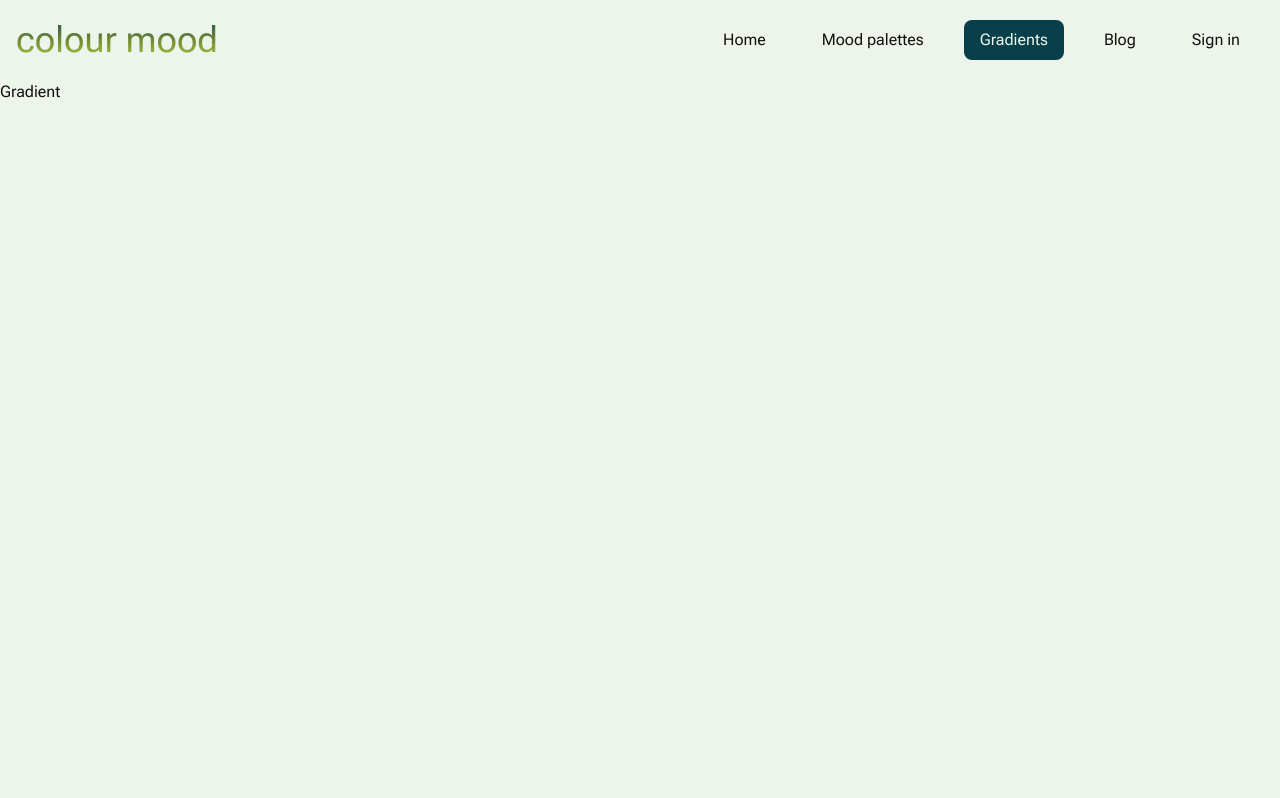
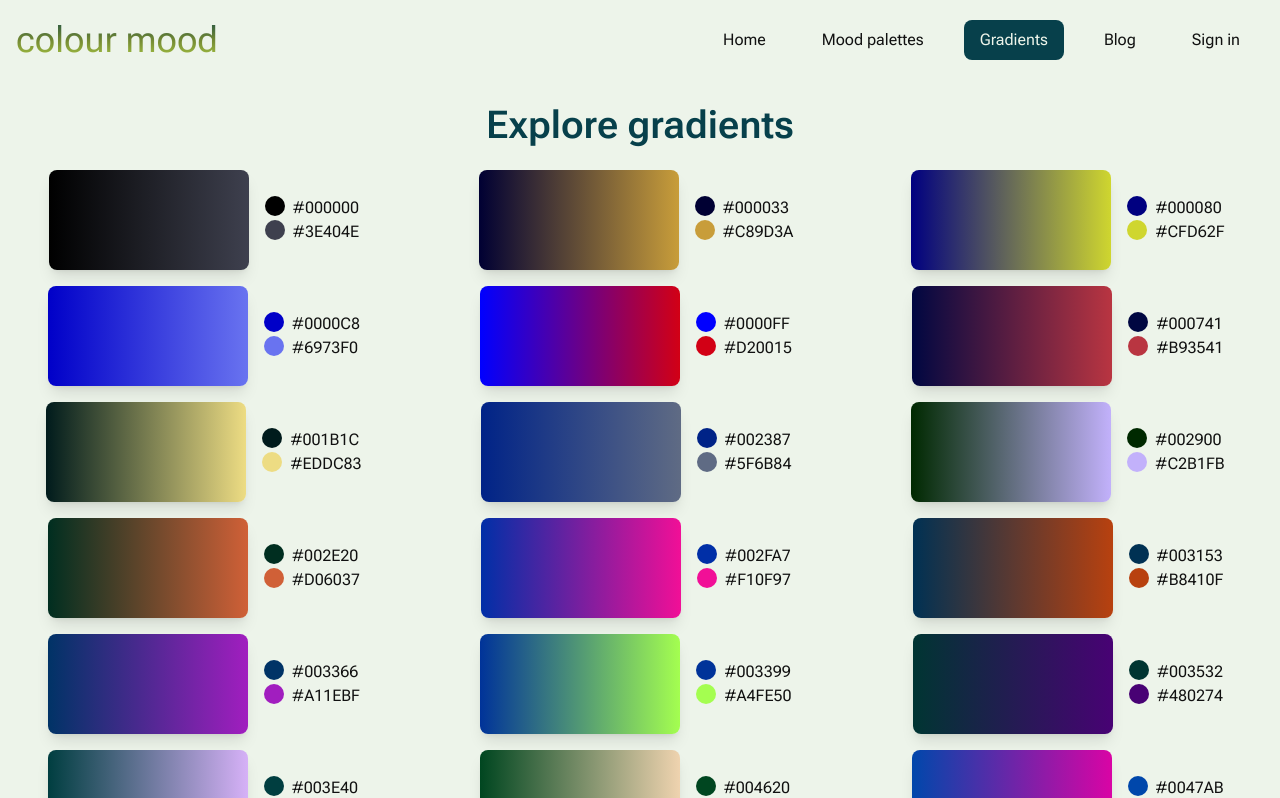
Before and after one commit to motuncoded/colourmood, a Next.js app: page /gradient in a window 1280 px wide. Shown: the top 798 px of the page. Built offline with nearby package versions, Linux system fonts and the light colour scheme.

Commit message:
feat: creat the user interface for gradient page

```diff
--- a/src/components/ColorAccordion.tsx
+++ b/src/components/ColorAccordion.tsx
@@ -20,14 +20,14 @@ export default function ColorAccordion() {
   };
   return (
     <section className="rounded-lg  w-full divide-y divide-gray-300">
-      <h1
+      <h2
         style={{
-          fontSize: "clamp(1.5rem, 5vw, 2.25rem)",
+          fontSize: "calc(1.1rem + 2vw)"
         }}
         className="text-center py-4  font-semibold text-[var(--primary-color)]"
       >
         Explore moods and colors
-      </h1>
+      </h2>
       {items.map((item, index) => (
         <div key={index} className="divide-y divide-gray-300">
           <div
@@ -37,7 +37,7 @@ export default function ColorAccordion() {
             `}
             onClick={() => handleItemClick(index)}
           >
-            <h2 className="text-2xl font">{item.title}</h2>
+            <h3 className="text-2xl font">{item.title}</h3>
             <button className="">
               {activeIndex === index ? (
                 <RiArrowUpSLine size="24" />
--- a/src/pages/color.tsx
+++ b/src/pages/color.tsx
@@ -59,7 +59,7 @@ export default function Color() {
             placeholder="Search by hex code or name of color"
             className="bg-transparent w-4/5 outline-none ml-4  "
             style={{
-              fontSize: "clamp(.875rem, 5vw, .75rem)",
+              fontSize: "calc(.875rem + 2vw)",
             }}
             aria-label="Search by hex code or name of color "
           />
@@ -80,13 +80,28 @@ export default function Color() {
                     className="w-[200px] h-[50px] mx-[.75rem ] rounded-xl max-sm:w-[150px]"
                     aria-label={`Color: ${color.hexCode}`}
                   />
-                  <p className="text-[.9rem] pt-2 max-sm:text-[.75rem]  max-sm:text-center">
+                  <p
+                    style={{
+                      fontSize: "calc(.9rem + 2vw)",
+                    }}
+                    className=" pt-2  max-sm:text-center"
+                  >
                     {color.colorName}
                   </p>
-                  <p className="text-[.9rem] max-sm:text-[.75rem] max-sm:text-center">
+                  <p
+                    style={{
+                      fontSize: "calc(.9rem + 2vw)",
+                    }}
+                    className=" max-sm:text-center"
+                  >
                     {color.hexCode}
                   </p>
-                  <p className="text-[.9rem] max-sm:text-[.75rem] uppercase max-sm:text-center">
+                  <p
+                    style={{
+                      fontSize: "calc(.9rem + 2vw)",
+                    }}
+                    className="uppercase max-sm:text-center"
+                  >
                     {color.rgb}
                   </p>
                 </div>
--- a/src/pages/gradient.tsx
+++ b/src/pages/gradient.tsx
@@ -1,5 +1,70 @@
-import React from "react";
+import colors from "../components/json/colour.json";
+
+interface ColorInfo {
+  hexCode: string;
+
+}
 
 export default function Gradient() {
-  return <div>Gradient</div>;
+
+const getRandomColor = () => {
+  const letters = "0123456789ABCDEF";
+  let color = "#";
+  for (let i = 0; i < 6; i++) {
+    color += letters[Math.floor(Math.random() * 16)];
+  }
+  return color;
+  };
+  const randomColor = getRandomColor();
+  return (
+    <section>
+      <h2
+        style={{
+          fontSize: "calc(.8rem + 2vw)",
+        }}
+        className="text-center py-4  font-semibold text-[var(--primary-color)]"
+      >
+        Explore gradients
+      </h2>
+      <div className="">
+        <ul className="grid grid-cols-3 gap-4 place-items-center">
+          {colors.map((color: ColorInfo, index) => {
+              const randomColor = getRandomColor();
+
+            return (
+              <li key={index} className="flex">
+                <div
+                  style={{
+                    background: `linear-gradient(to right, ${color.hexCode}, ${randomColor})`,
+                    transition: "background-color 0.5s ease-in-out",
+                  }}
+                  className="w-[200px] h-[100px] mx-[.75rem ] rounded-lg shadow-lg max-sm:w-[125px]"
+                />
+                <div className="flex flex-col justify-center mx-2">
+                  <div className="flex">
+                    <div
+                      style={{
+                        backgroundColor: color.hexCode,
+                      }}
+                      className="w-5 h-5 rounded-full mx-2 "
+                    />
+                    <p>{color.hexCode}</p>
+                  </div>
+                  <div className="flex ">
+                    <div
+                      style={{
+                        backgroundColor: randomColor,
+                      }}
+                      className="w-5 h-5 rounded-full mx-2"
+                    />
+                    <p>{randomColor}</p>
+                  </div>
+                </div>
+              </li>
+            );
+          })}
+        </ul>
+      </div>
+    </section>
+  );
 }
--- a/src/pages/moodpalette.tsx
+++ b/src/pages/moodpalette.tsx
@@ -49,7 +49,9 @@ const MoodPalette = () => {
   return (
     <div className=" min-h-[100vh]">
       <h2
-        style={{ fontSize: "clamp(1.5rem, 5vw, 2.25rem)" }}
+        style={{
+  fontSize: "calc(1.1rem + 2vw)"
+        }}
         className="text-center py-2 font-semibold text-[var(--primary-color)]"
       >
         Trending Mood Palettes
```
